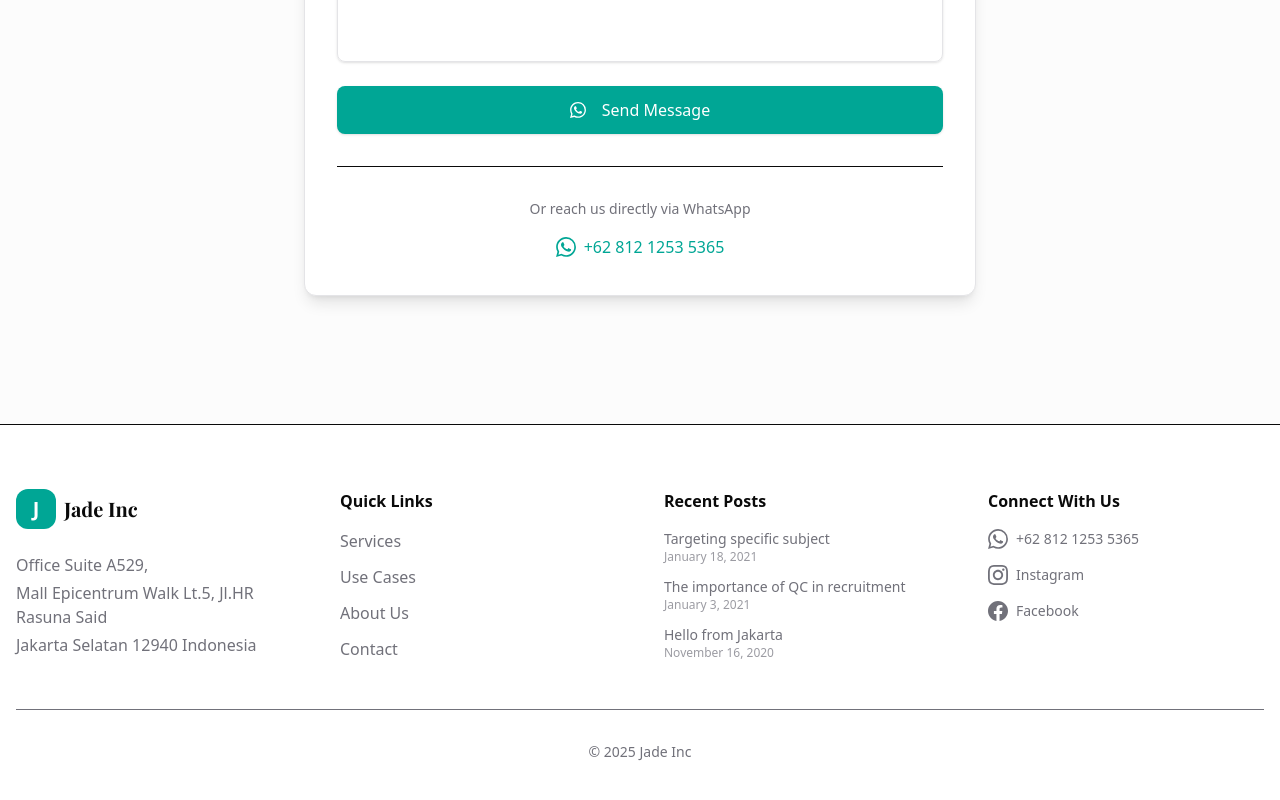
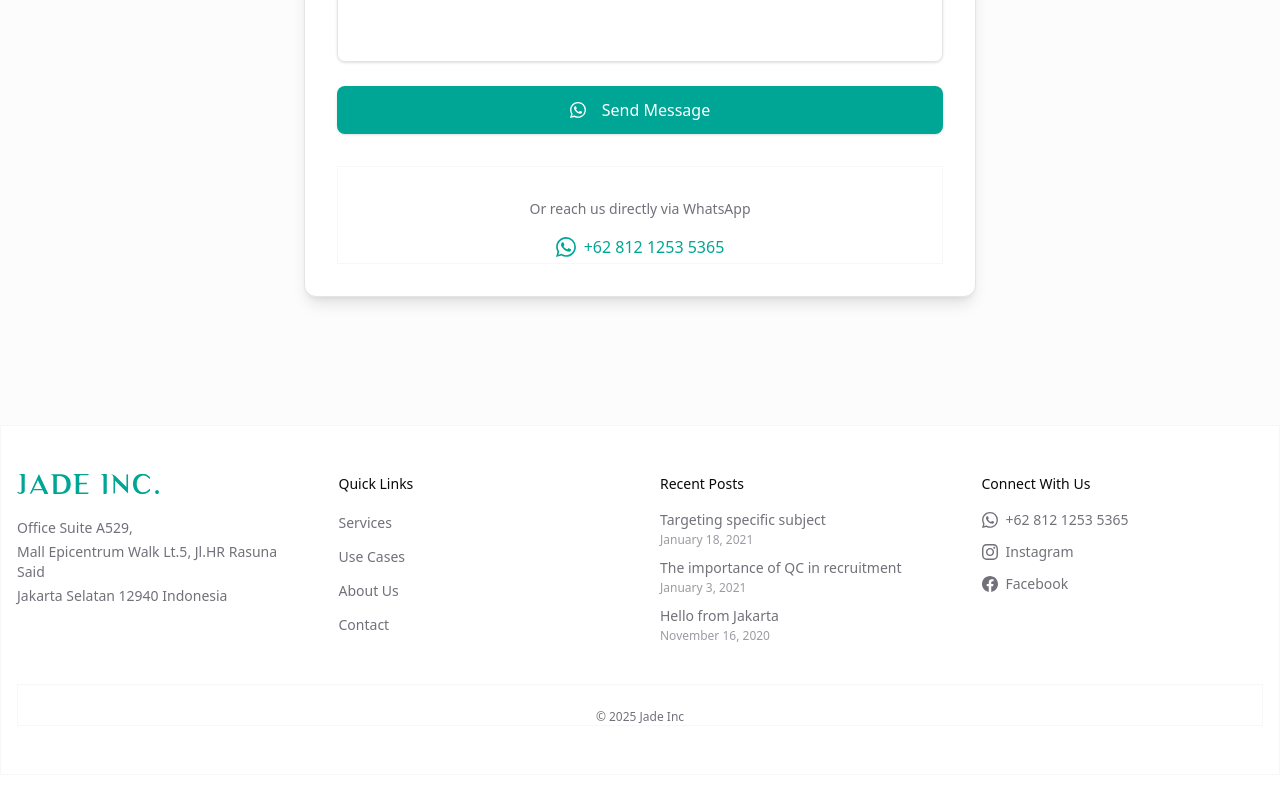
Before and after one commit to Gilabs-Studio/jade.inc, a Next.js app in the folder apps/web/: page /en in a window 1280 px wide. Shown: the part 4398-5198 px from the top of the page. After the commit the page ends 5173 px from the top, so only its background shows below. Built offline with nearby package versions, Linux system fonts and the light colour scheme.

Commit message:
style(footer): Introduce thin border utility and apply it to footer and contact section for a refined design; adjust spacing and typography for improved readability

```diff
--- a/apps/web/app/globals.css
+++ b/apps/web/app/globals.css
@@ -18,6 +18,7 @@
   --destructive: #ef4444;
   --destructive-foreground: #fafafa;
   --border: #e4e4e7;
+  --border-thin: rgba(228, 228, 231, 0.3);
   --input: #e4e4e7;
   --ring: #00a695;
   --radius: 0.5rem;
@@ -41,6 +42,7 @@
   --color-destructive: var(--destructive);
   --color-destructive-foreground: var(--destructive-foreground);
   --color-border: var(--border);
+  --color-border-thin: var(--border-thin);
   --color-input: var(--input);
   --color-ring: var(--ring);
   --radius-sm: calc(var(--radius) - 0.25rem);
@@ -106,6 +108,12 @@ body {
     border-color: var(--color-input);
   }
 
+  /* Thin border utility for minimal design - using CSS variable for opacity */
+  .border-thin {
+    border-width: 1px;
+    border-color: var(--color-border-thin);
+  }
+
   /* Font Roman utility class */
   .font-roman {
     font-family: var(--font-roman), "Times New Roman", serif;
--- a/apps/web/src/features/landing/components/ui/contact-section.tsx
+++ b/apps/web/src/features/landing/components/ui/contact-section.tsx
@@ -93,7 +93,7 @@ const ContactSection = () => {
               </Button>
             </form>
 
-            <div className="mt-8 pt-8 border-t text-center">
+            <div className="mt-8 pt-8 border-t border-thin text-center">
               <p className="text-sm text-muted-foreground mb-4">
                 Or reach us directly via WhatsApp
               </p>
--- a/apps/web/src/features/landing/components/ui/footer.tsx
+++ b/apps/web/src/features/landing/components/ui/footer.tsx
@@ -2,25 +2,27 @@
 
 import { useTranslations } from "next-intl";
 import { Link } from "@/src/lib/i18n";
+import Image from "next/image";
 
 const Footer = () => {
   const t = useTranslations("footer");
   const recentPosts = t.raw("recentPosts.items");
 
   return (
-    <footer className="bg-card border-t">
-      <div className="container py-16">
-        <div className="grid md:grid-cols-2 lg:grid-cols-4 gap-12">
+    <footer className="bg-card border-t border-thin">
+      <div className="container py-12">
+        <div className="grid md:grid-cols-2 lg:grid-cols-4 gap-10">
           <div>
-            <div className="flex items-center gap-2 mb-6">
-              <div className="w-10 h-10 bg-primary rounded-lg flex items-center justify-center">
-                <span className="text-xl font-bold text-primary-foreground">
-                  J
-                </span>
-              </div>
-              <h3 className="text-xl font-bold font-roman">{t("address.title")}</h3>
+            <div className="mb-6">
+              <Image
+                src="/logo_g.svg"
+                alt="Jade Inc"
+                width={140}
+                height={20}
+                className="h-5 w-auto"
+              />
             </div>
-            <address className="not-italic text-muted-foreground space-y-1">
+            <address className="not-italic text-muted-foreground space-y-1 text-sm">
               <p>{t("address.line1")}</p>
               <p>{t("address.line2")}</p>
               <p>{t("address.line3")}</p>
@@ -28,12 +30,12 @@ const Footer = () => {
           </div>
 
           <div>
-            <h4 className="font-semibold mb-4">Quick Links</h4>
-            <ul className="space-y-3">
+            <h4 className="font-medium mb-4 text-sm">Quick Links</h4>
+            <ul className="space-y-2.5">
               <li>
                 <Link
                   href="#services"
-                  className="text-muted-foreground hover:text-primary transition-colors"
+                  className="text-muted-foreground hover:text-primary transition-colors text-sm"
                 >
                   Services
                 </Link>
@@ -41,7 +43,7 @@ const Footer = () => {
               <li>
                 <Link
                   href="#use-cases"
-                  className="text-muted-foreground hover:text-primary transition-colors"
+                  className="text-muted-foreground hover:text-primary transition-colors text-sm"
                 >
                   Use Cases
                 </Link>
@@ -49,7 +51,7 @@ const Footer = () => {
               <li>
                 <Link
                   href="#about"
-                  className="text-muted-foreground hover:text-primary transition-colors"
+                  className="text-muted-foreground hover:text-primary transition-colors text-sm"
                 >
                   About Us
                 </Link>
@@ -57,7 +59,7 @@ const Footer = () => {
               <li>
                 <Link
                   href="#contact"
-                  className="text-muted-foreground hover:text-primary transition-colors"
+                  className="text-muted-foreground hover:text-primary transition-colors text-sm"
                 >
                   Contact
                 </Link>
@@ -66,8 +68,8 @@ const Footer = () => {
           </div>
 
           <div>
-            <h4 className="font-semibold mb-4">{t("recentPosts.title")}</h4>
-            <ul className="space-y-3">
+            <h4 className="font-medium mb-4 text-sm">{t("recentPosts.title")}</h4>
+            <ul className="space-y-2.5">
               {recentPosts.map(
                 (post: { title: string; date: string }, idx: number) => (
                   <li key={post.title}>
@@ -76,7 +78,7 @@ const Footer = () => {
                       className="block text-muted-foreground hover:text-primary transition-colors"
                     >
                       <p className="text-sm font-medium">{post.title}</p>
-                      <p className="text-xs text-muted-foreground/70">
+                      <p className="text-xs text-muted-foreground/70 mt-0.5">
                         {post.date}
                       </p>
                     </a>
@@ -87,63 +89,63 @@ const Footer = () => {
           </div>
 
           <div>
-            <h4 className="font-semibold mb-4">Connect With Us</h4>
-            <div className="space-y-4">
+            <h4 className="font-medium mb-4 text-sm">Connect With Us</h4>
+            <div className="space-y-3">
               <a
                 href={`https://wa.me/${t("contact.whatsapp").replace(/[^0-9]/g, "")}`}
                 target="_blank"
                 rel="noopener noreferrer"
-                className="flex items-center gap-2 text-muted-foreground hover:text-primary transition-colors"
+                className="flex items-center gap-2 text-muted-foreground hover:text-primary transition-colors text-sm"
               >
                 <svg
-                  className="w-5 h-5"
+                  className="w-4 h-4"
                   fill="currentColor"
                   viewBox="0 0 24 24"
                   xmlns="http://www.w3.org/2000/svg"
                 >
                   <path d="M17.472 14.382c-.297-.149-1.758-.867-2.03-.967-.273-.099-.471-.148-.67.15-.197.297-.767.966-.94 1.164-.173.199-.347.223-.644.075-.297-.15-1.255-.463-2.39-1.475-.883-.788-1.48-1.761-1.653-2.059-.173-.297-.018-.458.13-.606.134-.133.298-.347.446-.52.149-.174.198-.298.298-.497.099-.198.05-.371-.025-.52-.075-.149-.669-1.612-.916-2.207-.242-.579-.487-.5-.669-.51-.173-.008-.371-.01-.57-.01-.198 0-.52.074-.792.372-.272.297-1.04 1.016-1.04 2.479 0 1.462 1.065 2.875 1.213 3.074.149.198 2.096 3.2 5.077 4.487.709.306 1.262.489 1.694.625.712.227 1.36.195 1.871.118.571-.085 1.758-.719 2.006-1.413.248-.694.248-1.289.173-1.413-.074-.124-.272-.198-.57-.347m-5.421 7.403h-.004a9.87 9.87 0 01-5.031-1.378l-.361-.214-3.741.982.998-3.648-.235-.374a9.86 9.86 0 01-1.51-5.26c.001-5.45 4.436-9.884 9.888-9.884 2.64 0 5.122 1.03 6.988 2.898a9.825 9.825 0 012.893 6.994c-.003 5.45-4.437 9.884-9.885 9.884m8.413-18.297A11.815 11.815 0 0012.05 0C5.495 0 .16 5.335.157 11.892c0 2.096.547 4.142 1.588 5.945L.057 24l6.305-1.654a11.882 11.882 0 005.683 1.448h.005c6.554 0 11.89-5.335 11.893-11.893a11.821 11.821 0 00-3.48-8.413Z" />
                 </svg>
-                <span className="text-sm">{t("contact.whatsapp")}</span>
+                <span>{t("contact.whatsapp")}</span>
               </a>
 
               <a
                 href="https://www.instagram.com/jadeinc.id/"
                 target="_blank"
                 rel="noopener noreferrer"
-                className="flex items-center gap-2 text-muted-foreground hover:text-primary transition-colors"
+                className="flex items-center gap-2 text-muted-foreground hover:text-primary transition-colors text-sm"
               >
                 <svg
-                  className="w-5 h-5"
+                  className="w-4 h-4"
                   fill="currentColor"
                   viewBox="0 0 24 24"
                   xmlns="http://www.w3.org/2000/svg"
                 >
                   <path d="M12 2.163c3.204 0 3.584.012 4.85.07 3.252.148 4.771 1.691 4.919 4.919.058 1.265.069 1.645.069 4.849 0 3.205-.012 3.584-.069 4.849-.149 3.225-1.664 4.771-4.919 4.919-1.266.058-1.644.07-4.85.07-3.204 0-3.584-.012-4.849-.07-3.26-.149-4.771-1.699-4.919-4.92-.058-1.265-.07-1.644-.07-4.849 0-3.204.013-3.583.07-4.849.149-3.227 1.664-4.771 4.919-4.919 1.266-.057 1.645-.069 4.849-.069zm0-2.163c-3.259 0-3.667.014-4.947.072-4.358.2-6.78 2.618-6.98 6.98-.059 1.281-.073 1.689-.073 4.948 0 3.259.014 3.668.072 4.948.2 4.358 2.618 6.78 6.98 6.98 1.281.058 1.689.072 4.948.072 3.259 0 3.668-.014 4.948-.072 4.354-.2 6.782-2.618 6.979-6.98.059-1.28.073-1.689.073-4.948 0-3.259-.014-3.667-.072-4.947-.196-4.354-2.617-6.78-6.979-6.98-1.281-.059-1.69-.073-4.949-.073zm0 5.838c-3.403 0-6.162 2.759-6.162 6.162s2.759 6.163 6.162 6.163 6.162-2.759 6.162-6.163c0-3.403-2.759-6.162-6.162-6.162zm0 10.162c-2.209 0-4-1.79-4-4 0-2.209 1.791-4 4-4s4 1.791 4 4c0 2.21-1.791 4-4 4zm6.406-11.845c-.796 0-1.441.645-1.441 1.44s.645 1.44 1.441 1.44c.795 0 1.439-.645 1.439-1.44s-.644-1.44-1.439-1.44z" />
                 </svg>
-                <span className="text-sm">Instagram</span>
+                <span>Instagram</span>
               </a>
 
               <a
                 href="https://www.facebook.com/jadeinc.id"
                 target="_blank"
                 rel="noopener noreferrer"
-                className="flex items-center gap-2 text-muted-foreground hover:text-primary transition-colors"
+                className="flex items-center gap-2 text-muted-foreground hover:text-primary transition-colors text-sm"
               >
                 <svg
-                  className="w-5 h-5"
+                  className="w-4 h-4"
                   fill="currentColor"
                   viewBox="0 0 24 24"
                   xmlns="http://www.w3.org/2000/svg"
                 >
                   <path d="M24 12.073c0-6.627-5.373-12-12-12s-12 5.373-12 12c0 5.99 4.388 10.954 10.125 11.854v-8.385H7.078v-3.47h3.047V9.43c0-3.007 1.792-4.669 4.533-4.669 1.312 0 2.686.235 2.686.235v2.953H15.83c-1.491 0-1.956.925-1.956 1.874v2.25h3.328l-.532 3.47h-2.796v8.385C19.612 23.027 24 18.062 24 12.073z" />
                 </svg>
-                <span className="text-sm">Facebook</span>
+                <span>Facebook</span>
               </a>
             </div>
           </div>
         </div>
 
-        <div className="mt-12 pt-8 border-t text-center text-muted-foreground text-sm">
+        <div className="mt-10 pt-6 border-t border-thin text-center text-muted-foreground text-xs">
           <p>{t("copyright")}</p>
         </div>
       </div>
```
